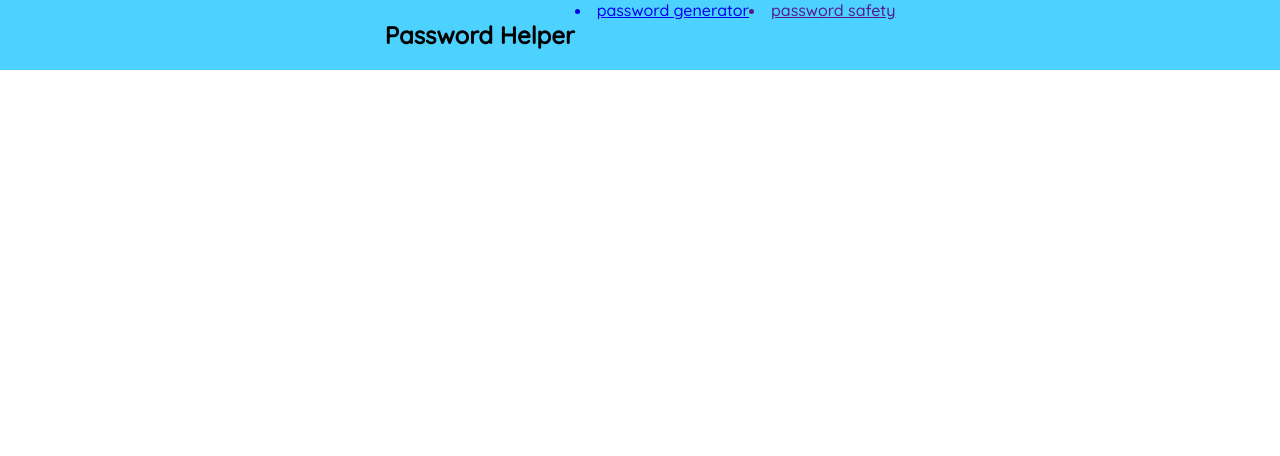
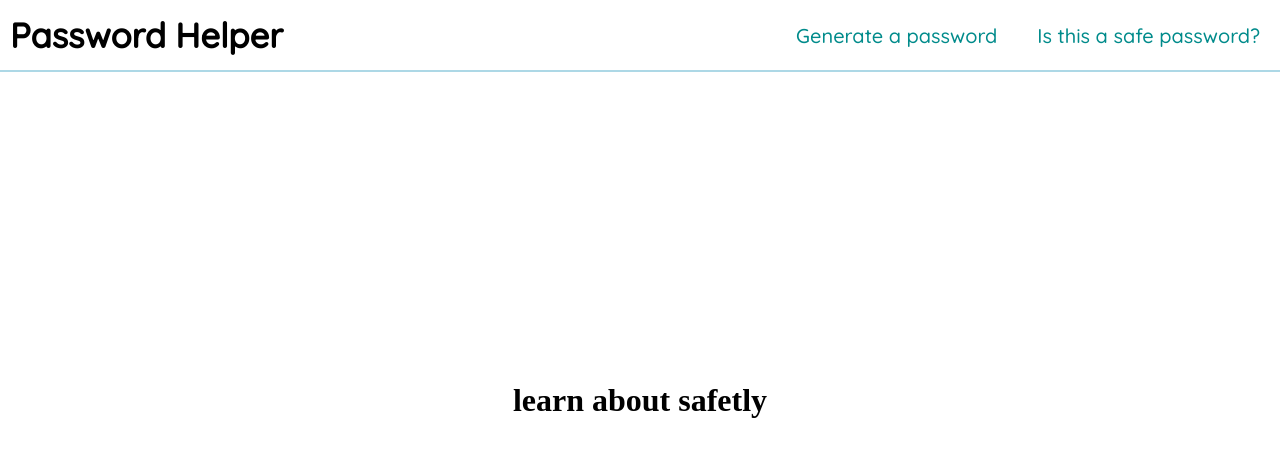
Before and after one commit to Iluvmommy/Password-Website, a React (Create React App) app: page / in a window 1280 px wide. Shown: the top 456 px of the page. Built offline with nearby package versions, Linux system fonts and the light colour scheme.

Commit message:
router complete

```diff
--- a/package.json
+++ b/package.json
@@ -11,7 +11,7 @@
     "react": "^16.13.1",
     "react-dom": "^16.13.1",
     "react-router": "^5.2.0",
-    "react-router-dom": "^6.0.0-beta.0",
+    "react-router-dom": "^5.2.0",
     "react-scripts": "3.4.1",
     "typescript": "^3.9.5"
   },
--- a/src/App.js
+++ b/src/App.js
@@ -10,11 +10,13 @@ function App() {
   return (
     <Router>
       <NavBar />
-      <Switch>
-        <Route path="/" exact component={Home} />
-        <Route path="/password-checker" exact component={PasswordChecker} />
-        <Route path="/password-generator" component={PasswordGenerator} />
-      </Switch>
+      <main>
+        <Switch>
+          <Route path="/" exact component={Home} />
+          <Route path="/password-checker" exact component={PasswordChecker} />
+          <Route path="/password-generator" component={PasswordGenerator} />
+        </Switch>
+      </main>
     </Router>
   );
 }
--- a/src/components/home.jsx
+++ b/src/components/home.jsx
@@ -5,7 +5,7 @@ class Home extends Component {
     render() {
         return (
             <>
-                <h1>learn about password safety</h1>
+            <h1>learn about safetly</h1>
             </>
          );
     }
--- a/src/components/navbar.jsx
+++ b/src/components/navbar.jsx
@@ -4,28 +4,46 @@ import { Link } from "react-router-dom";
 const styles = {
   position: "absolute",
   width: "100%",
+  height: "70px",
   display: "flex",
-  justifyContent: "center",
-  background: "#4dd2ff",
+  alignItems: "center",
+  borderBottom: "2px solid lightblue",
   top: "0",
   left: "0",
   fontFamily: "'Quicksand', san-serif",
 };
 
+const links = {
+  color: "darkcyan",
+  listStyle: "none",
+  textDecoration: "none",
+  fontSize: "20px",
+  margin: "auto 20px"
+};
+
+const title = {
+  fontSize: "23px",
+  maxHeight: "70px",
+  margin: "auto auto auto 10px",
+  color: "black",
+  listStyle: "none",
+  textDecoration: "none",
+};
+
 class NavBar extends Component {
   render() {
     return (
-      <>
+      <header>
         <nav style={styles}>
-          <h1>Password Helper</h1>
-          <Link to="/password-generate">
-            <li>password generator</li>
+          <Link to="/" style={title}><h1 style={{margin: "0"}}>Password Helper</h1></Link>
+          <Link to="/password-generate" style={links}>
+            <li>Generate a password</li>
           </Link>
-          <Link>
-            <li>password safety</li>
+          <Link to="/password-checker" style={links}>
+            <li>Is this a safe password?</li>
           </Link>
         </nav>
-      </>
+      </header>
     );
   }
 }
--- a/src/components/password-checker.jsx
+++ b/src/components/password-checker.jsx
@@ -21,7 +21,7 @@ class PasswordChecker extends Component {
     ) : <h2 className="font timeValueAfter">less than one second</h2>;
 
     return (
-      <main>
+      <>
         <h2 className="font">Is This a Good Password?</h2>
         <form id="form" className="font">
           <input
@@ -39,7 +39,7 @@ class PasswordChecker extends Component {
         <div id="timeInfo">
           {Info}
         </div>
-      </main>
+      </>
     );
   }
 }
```
Also changed, not shown: 1 other file (tests, documents, lock files or other folders).
